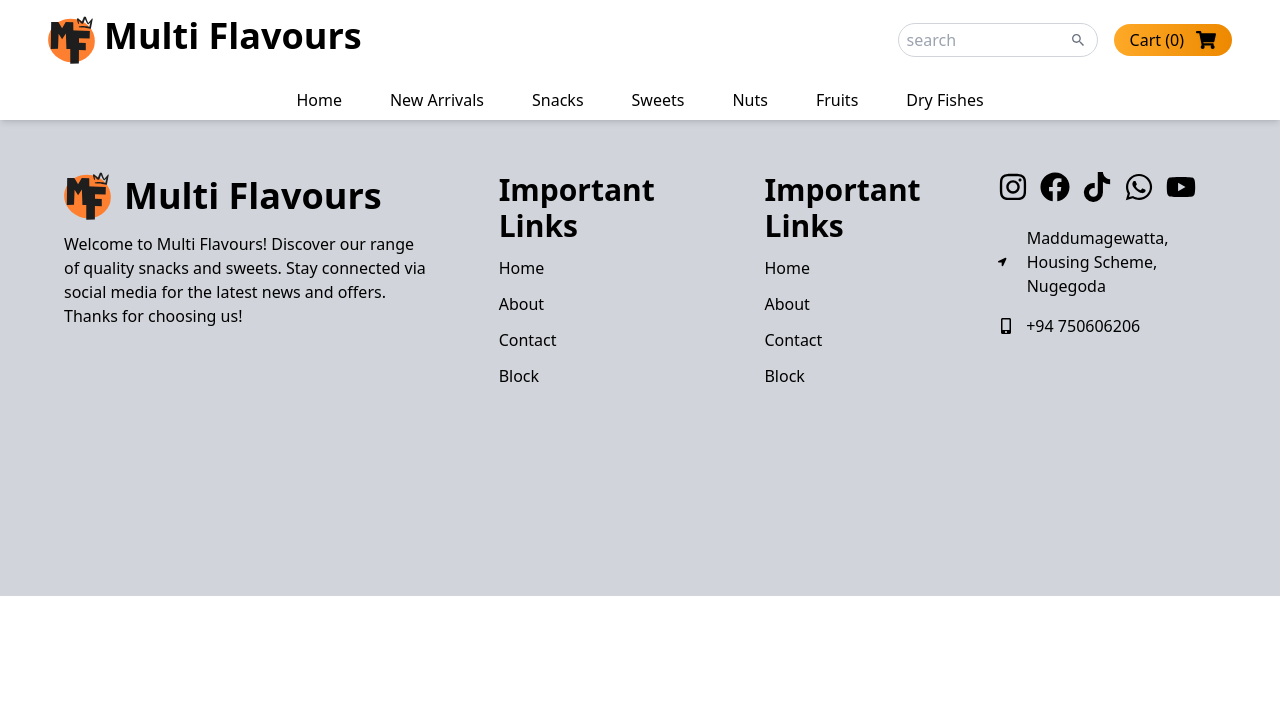
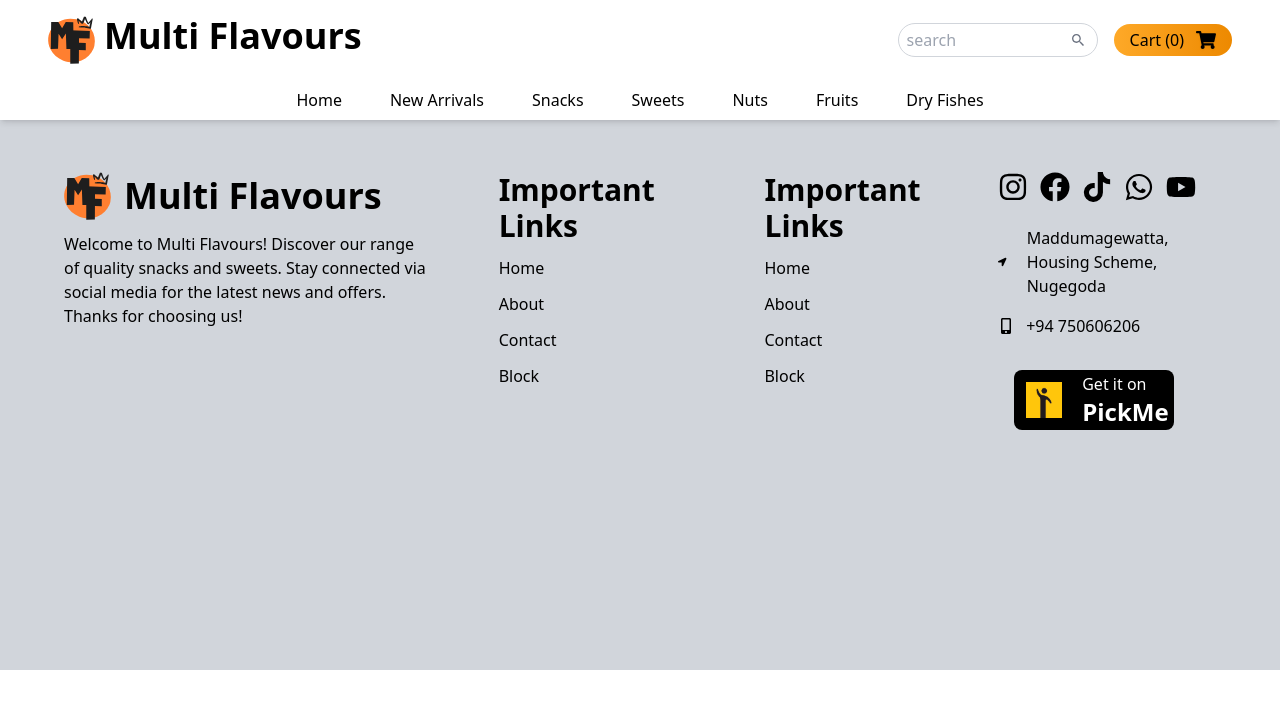
Before and after one commit to MenalinR/multiflavors, a React (Vite) app: page /Cart in a window 1280 px wide. Shown: the top 708 px of the page. Built offline with nearby package versions, Linux system fonts and the light colour scheme.

Commit message:
uploaded Pickme in the footer

```diff
--- a/src/components/Footer/Footer.jsx
+++ b/src/components/Footer/Footer.jsx
@@ -3,6 +3,7 @@ import FooterLogo from '../../assets/multi.svg';
 import Banner from '../../assets/footer.jpg';
 import { FaInstagram, FaFacebook, FaLocationArrow, FaMobileAlt, FaTiktok, FaYoutube } from 'react-icons/fa';
 import { FaWhatsapp } from 'react-icons/fa6';
+import Pickme from "../../assets/pickme.png";
 
 const BannerImg = {
   backgroundImage: `url(${Banner})`,
@@ -102,6 +103,13 @@ const Footer = () => {
                   <FaMobileAlt />
                   <p>+94 750606206</p>
                 </div>
+                <div className="py-8 px-4">
+            <a href="https://pickme-app-sl.onelink.me/Fore/s28axsoo" className="inline-block bg-black text-white flex items-center justify-center rounded-lg"
+              style={{ width: '160px', height: '60px' }}>
+              <img src={Pickme} alt="PickMe Logo" className="w-9 h-9 mr-5 ml-3 " />
+              <span>Get it on <span className="text-2xl font-bold">PickMe</span></span>
+            </a>
+          </div>
               </div>
             </div>
           </div>
```
Also changed, not shown: src/assets/pickme.png (added).
